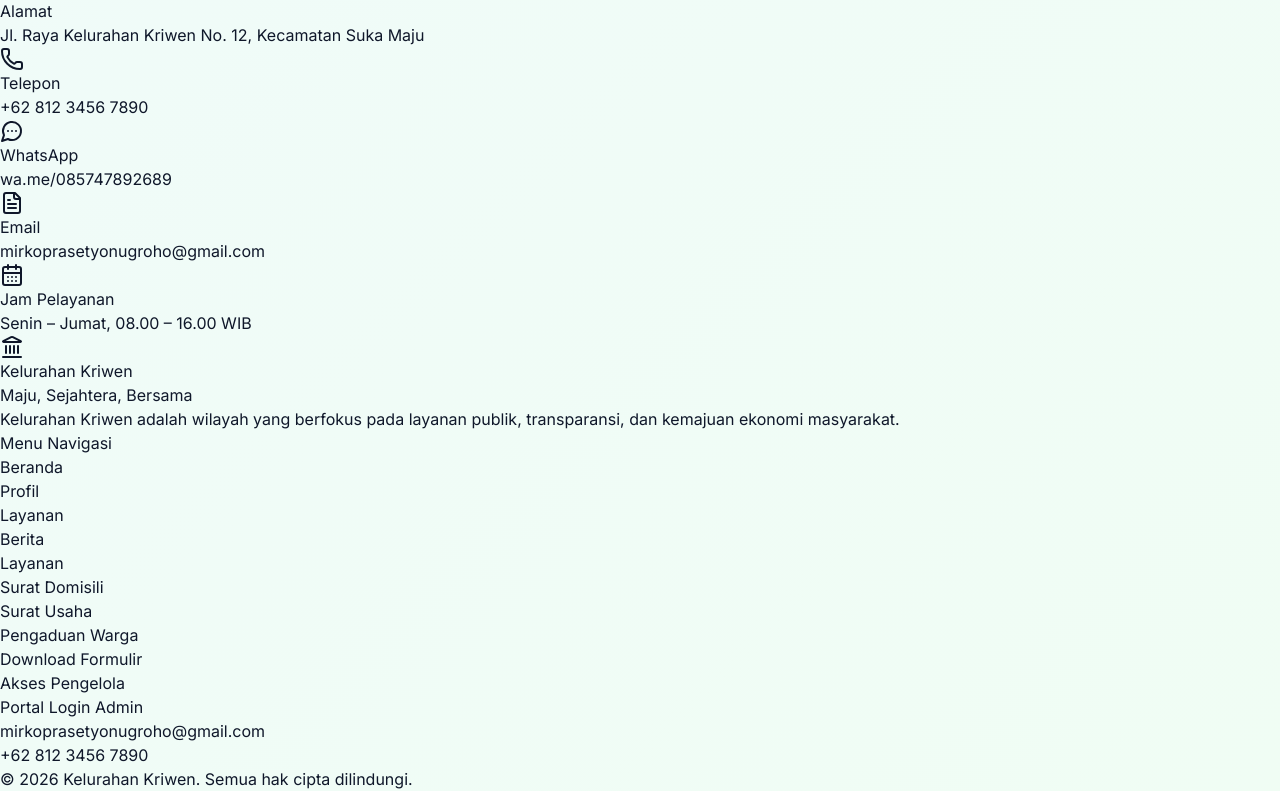
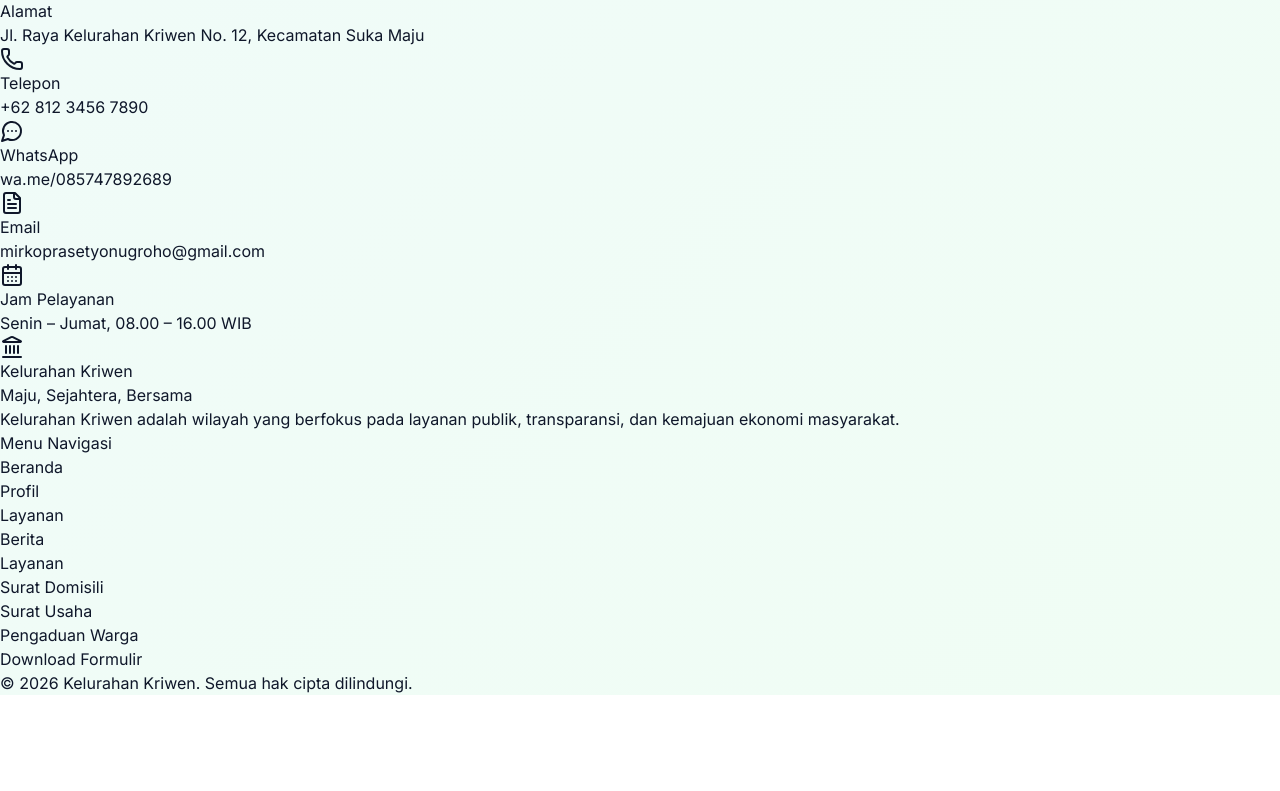
Before and after one commit to mirkoprasetyonugroho-rgb/projectkkn, a Next.js app: page / in a window 1280 px wide. Shown: the part 7279-8070 px from the top of the page. After the commit the page ends 7974 px from the top, so only its background shows below. Built offline with nearby package versions, Linux system fonts and the light colour scheme.

Commit message:
Remove admin access section from footer for improved user experience

```diff
--- a/src/app/page.tsx
+++ b/src/app/page.tsx
@@ -451,14 +451,6 @@ export default function Home() {
               <li>Download Formulir</li>
             </ul>
           </div>
-          <div>
-            <h3 className="text-lg font-semibold text-slate-900">Akses Pengelola</h3>
-            <ul className="mt-4 space-y-3 text-sm text-slate-600">
-              <li><a href="/admin/login" className="font-semibold text-green-700 hover:underline">Portal Login Admin</a></li>
-              <li>{profile.email}</li>
-              <li>{profile.phone}</li>
-            </ul>
-          </div>
         </div>
         <div className="mx-auto mt-8 max-w-7xl border-t border-slate-200 pt-6 text-center text-sm text-slate-500">© 2026 Kelurahan Kriwen. Semua hak cipta dilindungi.</div>
       </footer>
```
